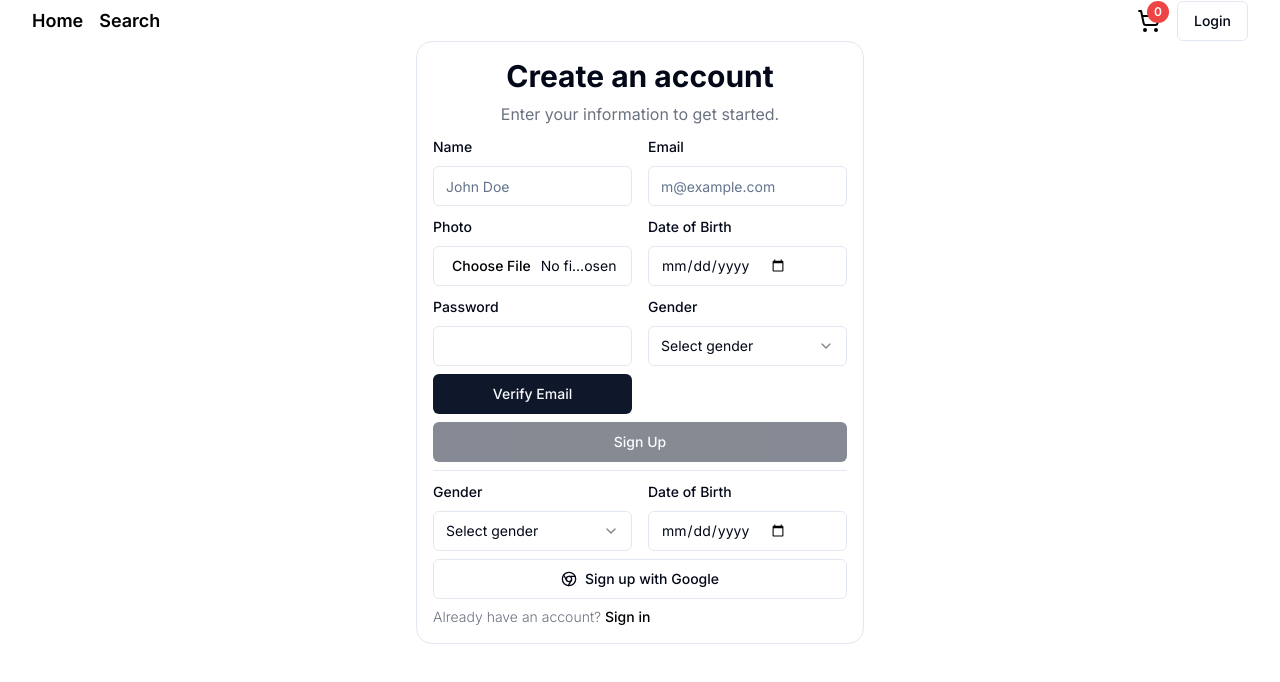
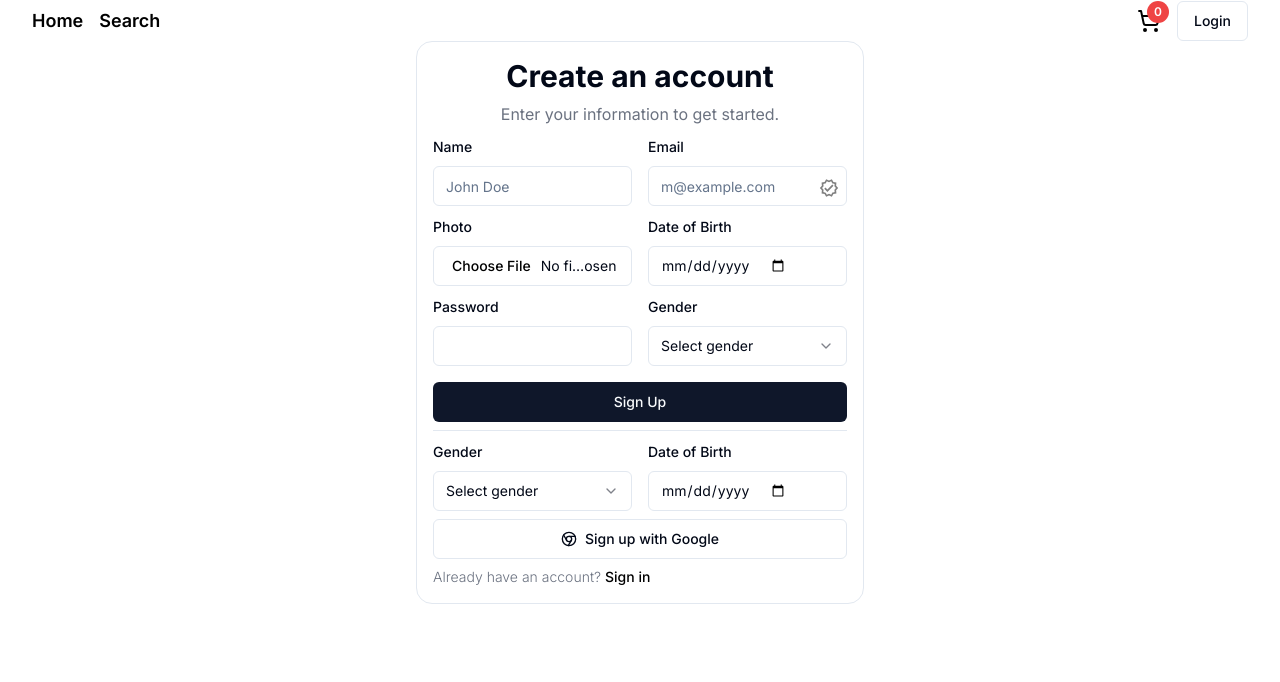
Before and after one commit to Shivam0069/MERN-Ecommerce, a Next.js app: page /register in a window 1280 px wide. Shown: the top 682 px of the page. Built offline with nearby package versions, Linux system fonts and the light colour scheme; no server answers.

Commit message:
signup email verifiation design update

```diff
--- a/app/register/page.tsx
+++ b/app/register/page.tsx
@@ -22,6 +22,7 @@ import Link from "next/link";
 import { useRouter } from "next/navigation";
 import { ChangeEvent, useEffect, useState } from "react";
 import toast from "react-hot-toast";
+import { MdOutlineVerified } from "react-icons/md";
 import { useDispatch, useSelector } from "react-redux";
 interface FormData {
   _id: string;
@@ -35,7 +36,7 @@ interface FormData {
 }
 
 export default function Register() {
-  const [isEmailverified, setIsEmailVerified] = useState<boolean>(false);
+  const [isEmailverified, setIsEmailVerified] = useState<boolean>(true);
   const [isLoading, setIsLoading] = useState<boolean>(false);
 
   const [otp, setOtp] = useState("");
@@ -162,6 +163,10 @@ export default function Register() {
       toast.error("Please select a valid image file");
       return;
     }
+    if (!isEmailverified) {
+      toast.error("Please verify your email");
+      return;
+    }
 
     try {
       const url = await uploadImage(photo, "images/users");
@@ -273,16 +278,28 @@ export default function Register() {
               onChange={handleChange}
             />
           </div>
-          <div className="space-y-2">
+          <div className="space-y-2 relative">
             <Label htmlFor="email">Email</Label>
             <Input
               id="email"
               type="email"
               placeholder="m@example.com"
+              className="pr-10"
               required
               value={formData.email}
               onChange={handleChange}
             />
+            <Button
+              variant="ghost"
+              size="icon"
+              className="absolute bottom-1 right-1 h-7 w-7 z-10 "
+              onClick={verifyEmail}
+            >
+              <MdOutlineVerified
+                fill={isEmailverified ? "blue" : "gray"}
+                className={`h-5 w-5  `}
+              />
+            </Button>
           </div>
         </div>
         <div className="grid grid-cols-1 md:grid-cols-2 gap-4">
@@ -336,7 +353,7 @@ export default function Register() {
           </div>
         </div>
         <div className="grid grid-cols-1 md:grid-cols-2 gap-4 mt-1">
-          <div className="space-y-2 ">
+          {/* <div className="space-y-2 ">
             <Button
               disabled={isEmailverified}
               onClick={verifyEmail}
@@ -345,7 +362,7 @@ export default function Register() {
             >
               Verify Email
             </Button>
-          </div>
+          </div> */}
           {otp.length > 0 && (
             <div className="space-y-2">
               <Input
@@ -361,7 +378,6 @@ export default function Register() {
         </div>
 
         <Button
-          disabled={!isEmailverified}
           onClick={signupHandler}
           type="submit"
           className="w-full disabled:cursor-not-allowed"
```
